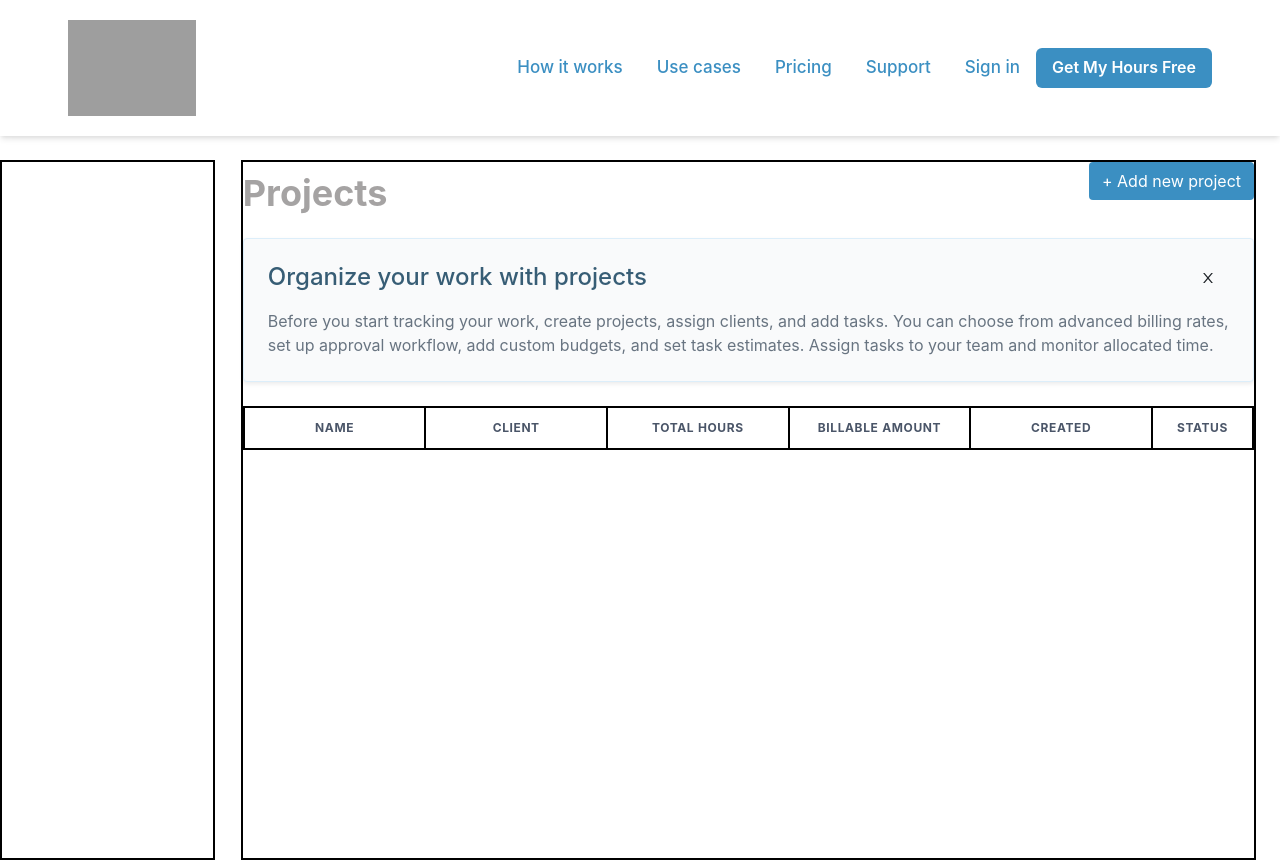
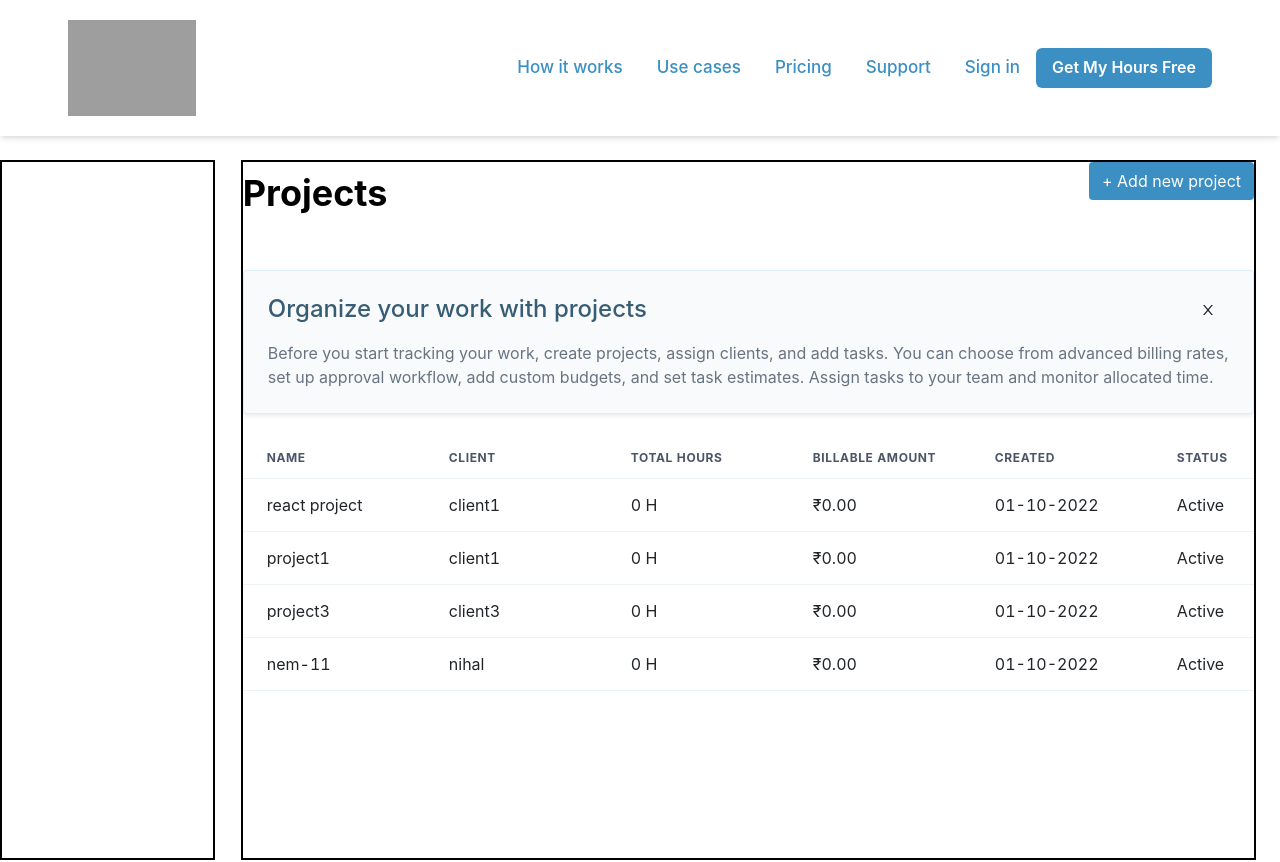
Before and after one commit to Hisam-94/MyHours-clone, a React (Create React App) app in the folder frontend/: page /projects in a window 1280 px wide. Shown: the top 862 px of the page. Built offline with nearby package versions, Linux system fonts and the light colour scheme; data requests are answered from the project's data file; grey boxes are pictures that could not be loaded.

Commit message:
mapped all projects

```diff
--- a/frontend/db.json
+++ b/frontend/db.json
@@ -17,6 +17,12 @@
       "client": "client3",
       "desc": "my third project",
       "id": 3
+    },
+    {
+      "project_name": "nem-11",
+      "client": "nihal",
+      "desc": "",
+      "id": 4
     }
   ]
 }
--- a/frontend/src/Pages/Projects/Projects.jsx
+++ b/frontend/src/Pages/Projects/Projects.jsx
@@ -1,9 +1,26 @@
 import React from 'react'
 import style from "./Projects.module.css";
 import { AiOutlineClose } from "react-icons/ai";
-import { Box, Heading, Table, Text, Th, Tr } from '@chakra-ui/react';
+import { Box, Heading, Table, Tbody, Td, Text, Th, Thead, Tr } from '@chakra-ui/react';
+import {Link} from "react-router-dom";
+import { useDispatch, useSelector } from 'react-redux'
+import { useEffect } from 'react';
+import { getProject } from '../../Redux/Projects/action';
+import { ProjectsData } from './ProjectsData';
 
 const Projects = () => {
+    const projects = useSelector((state) => state.project.projects);
+    const dispatch = useDispatch();
+
+    useEffect(() => {
+      if(projects?.length === 0){
+        getProject(dispatch)
+      }
+    }, []);
+
+    console.log("projects", projects);
+
+
   return (
     <Box className={style.mainDiv}>
         <Box className={style.div1}></Box>
@@ -16,7 +33,9 @@ const Projects = () => {
                     <Heading as={"h1"} className={style.head1}>Projects</Heading>
                 </Box>
                 <Box>
+                   <Link to='/addprojects'>
                       <button className={style.btn}> + Add new project </button>
+                   </Link>
                 </Box>
             </Box>
 
@@ -36,17 +55,21 @@ const Projects = () => {
 
             {/* ***************Section-3********************************* */}
             <Table className={style.table}>
+                <Thead>
+                    <Tr>
                         <Th>NAME</Th>
                         <Th>CLIENT</Th>
                         <Th>TOTAL HOURS</Th>
                         <Th>BILLABLE AMOUNT</Th>
                         <Th>CREATED</Th>
                         <Th>STATUS</Th>
+                    </Tr>
+                </Thead>
 
-                <br />
-                {/* <hr className={style.hr} /> */}
+                <Tbody>
+                    <ProjectsData project={projects} />
+                </Tbody>
 
-                <Tr></Tr>
             </Table>
 
         </Box>
--- a/frontend/src/Pages/Projects/Projects.module.css
+++ b/frontend/src/Pages/Projects/Projects.module.css
@@ -37,9 +37,10 @@ justify-content: space-between;
 
 .head1{
     font-size: 2.5rem;
-    font-weight: 500;
+    /* font-weight: 500; */
     line-height: 1.2;
-    margin: 0 !important;
+    color: black;
+    margin-bottom: 2rem;
 }
 
 .btn{
@@ -120,22 +121,11 @@ justify-content: space-between;
     border-radius: 0.25rem;
 }
 
-.bottomSection2{
-
-}
-
-.hr{
-    height: 10px;
-    /* border: 2px solid black; */
-    display: block;
-    width: 100%;
-    background-color: gray;
-}
 
 .table th{
     width: 18%;
-    border: 2px solid black;
-    text-align: center;
+    /* border: 2px solid black; */
+    text-align: left;
 }
 
 .tophead1{
--- /dev/null
+++ b/frontend/src/Pages/Projects/ProjectsData.jsx
@@ -0,0 +1,21 @@
+import { Td, Tr } from '@chakra-ui/react'
+import React from 'react'
+
+export const ProjectsData = ({ project }) => {
+  return (
+    <>
+        {project.map((item) => {
+            return (
+                <Tr key={item.id}>
+                    <Td>{item.project_name}</Td>
+                    <Td>{item.client}</Td>
+                    <Td> 0 H </Td>
+                    <Td>₹0.00</Td>
+                    <Td>01-10-2022</Td>
+                    <Td>Active</Td>
+                </Tr>
+            )
+        })}
+    </>
+  )
+}
```
Lines whose indentation alone changed are shown as unchanged.
